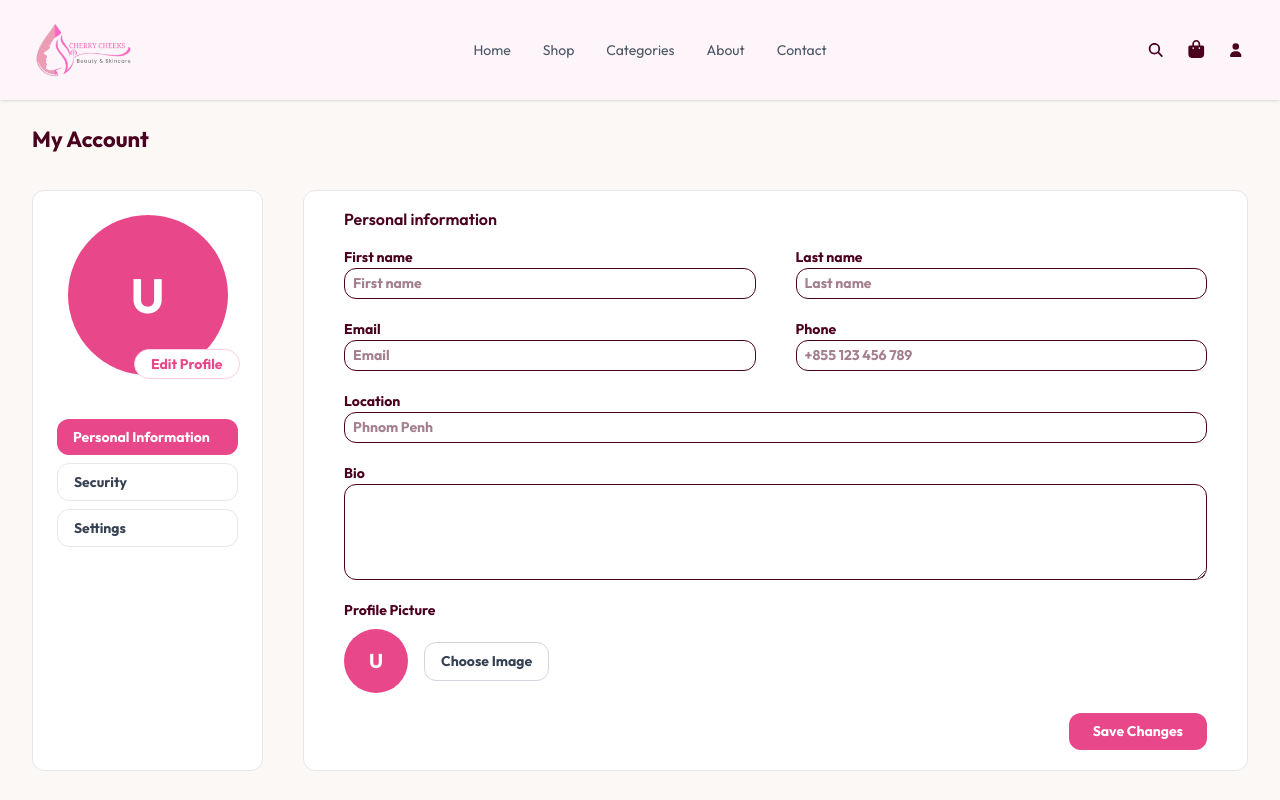
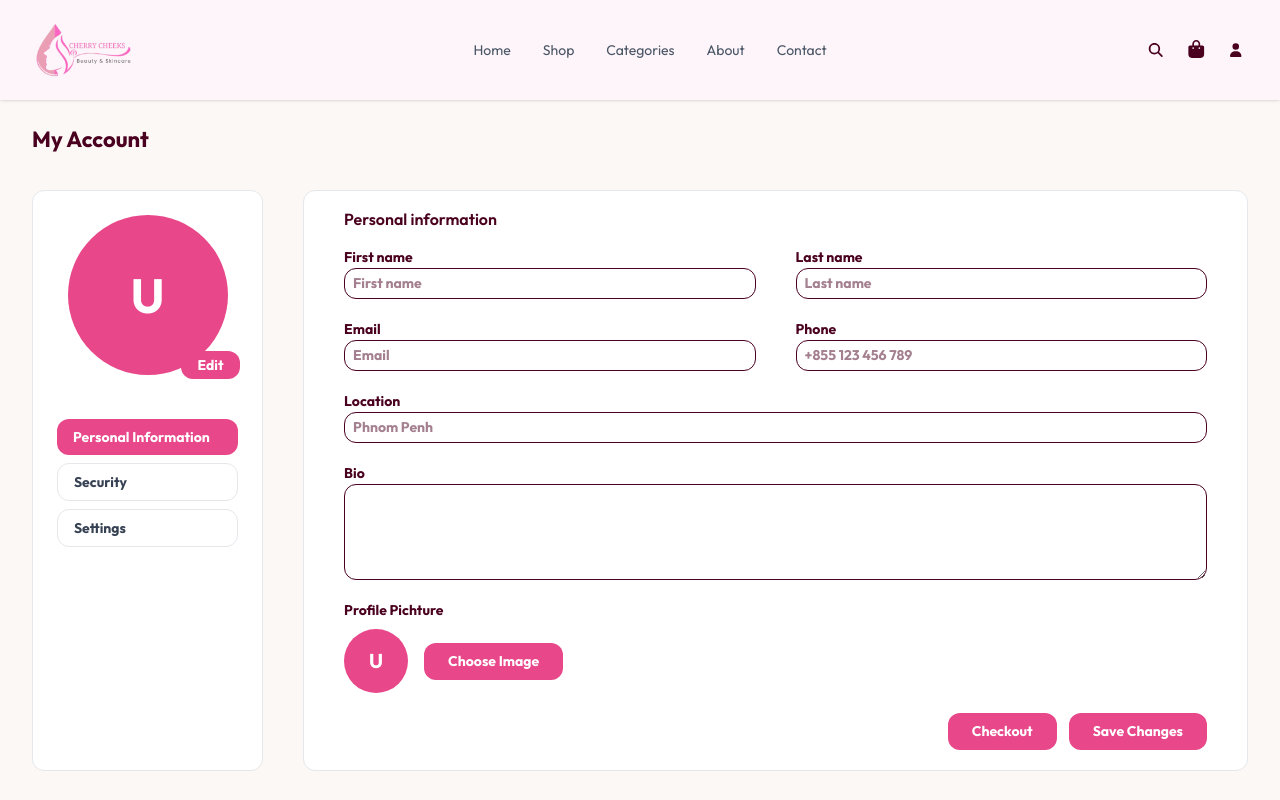
Before and after one commit to Seyhaz-Dev/Cherry-Cheeks-Cosmetics, a React (Vite) app: page /profile in a window 1280 px wide. Shown: the top 800 px of the page. Built offline with nearby package versions, Linux system fonts and the light colour scheme.

Commit message:
add button checkout in profile page

```diff
--- a/src/pages/ProFile.jsx
+++ b/src/pages/ProFile.jsx
@@ -1,8 +1,10 @@
 import { useRef, useState } from "react";
+import { useNavigate } from "react-router-dom";
 import { useAuth } from "../context/AuthContext";
 
 function ProFile() {
   const { user, updateProfile } = useAuth();
+  const navigate = useNavigate();
   const [activeTab, setActiveTab] = useState("personal");
   const [formData, setFormData] = useState({
     firstName: user?.firstName || "",
@@ -87,10 +89,10 @@ function ProFile() {
                 onChange={handleImageChange}
               />
               <button
-                onClick={handleSelectImage}
-                className="absolute -bottom-1 -right-3 rounded-full border border-pink-200 bg-white px-4 py-1 text-sm text-[#e8478a]"
+                onClick={handleEditClick}
+                className="absolute -bottom-1 -right-3 rounded-xl bg-[#e8478a] px-4 py-1 text-sm text-white"
               >
-                Edit Profile
+                Edit
               </button>
             </div>
 
@@ -211,7 +213,7 @@ function ProFile() {
                   />
                 </div>
                 <div className="w-full pb-5 flex flex-col">
-                  <label htmlFor="">Profile Picture</label>
+                  <label htmlFor="">Profile Pichture</label>
                   <div className="flex items-center gap-4 mt-2">
                     {avatarSrc ? (
                       <img src={avatarSrc} alt="Preview" className="h-16 w-16 rounded-full object-cover" />
@@ -223,7 +225,7 @@ function ProFile() {
                     <button
                       type="button"
                       onClick={handleSelectImage}
-                      className="rounded-xl border border-gray-300 px-4 py-2 text-gray-700"
+                      className="rounded-xl bg-[#e8478a] px-6 py-2 text-white"
                     >
                       Choose Image
                     </button>
@@ -231,7 +233,14 @@ function ProFile() {
                 </div>
                 {message && <p className="text-green-600 mb-2">{message}</p>}
                 {error && <p className="text-red-600 mb-2">{error}</p>}
-                <div className="flex justify-end">
+                <div className="flex justify-end gap-3">
+                  <button
+                    type="button"
+                    onClick={() => navigate("/login")}
+                    className="rounded-xl bg-[#e8478a] px-6 py-2 text-white"
+                  >
+                    Checkout
+                  </button>
                   <button type="submit" className="rounded-xl bg-[#e8478a] px-6 py-2 text-white">
                     Save Changes
                   </button>
```
